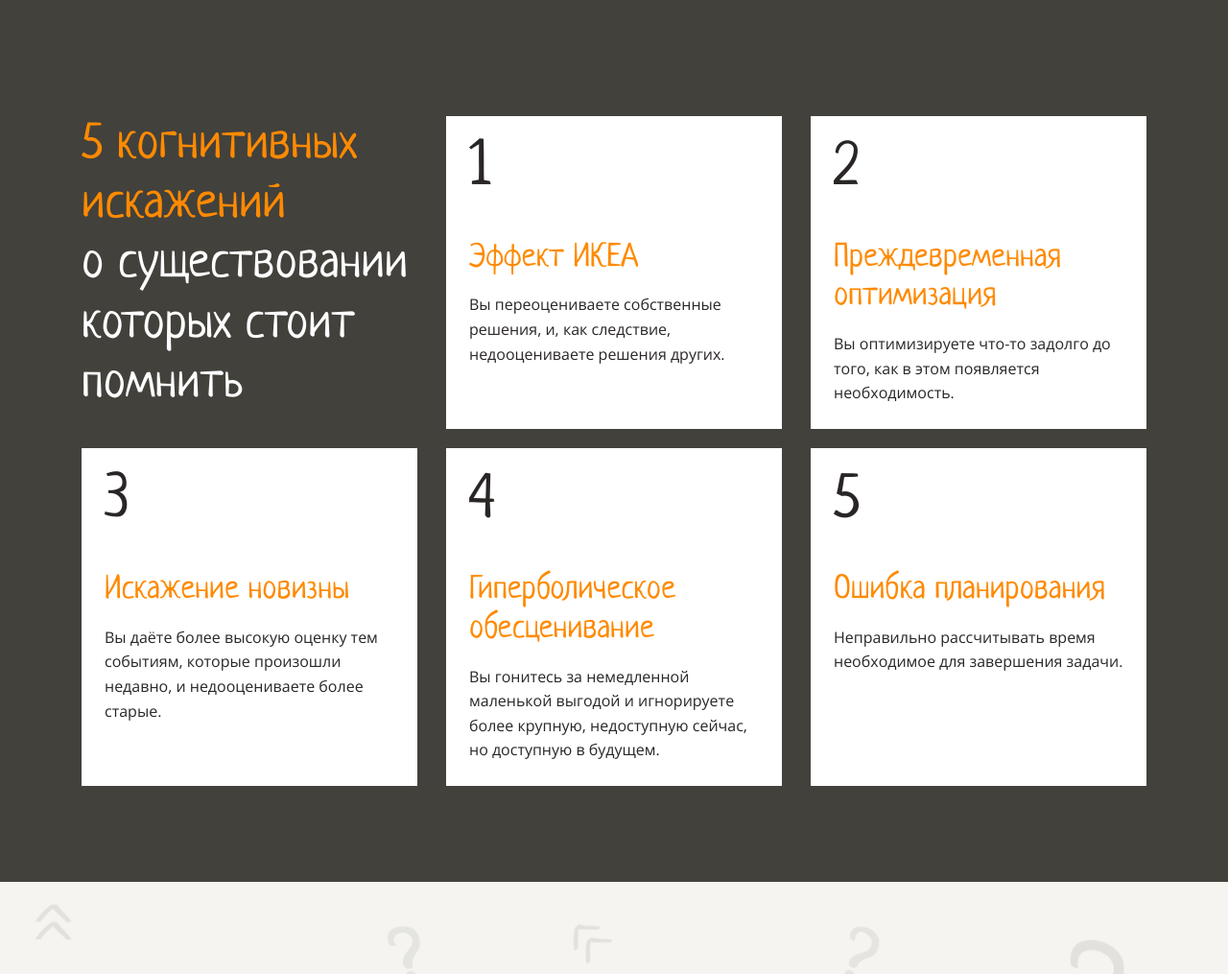
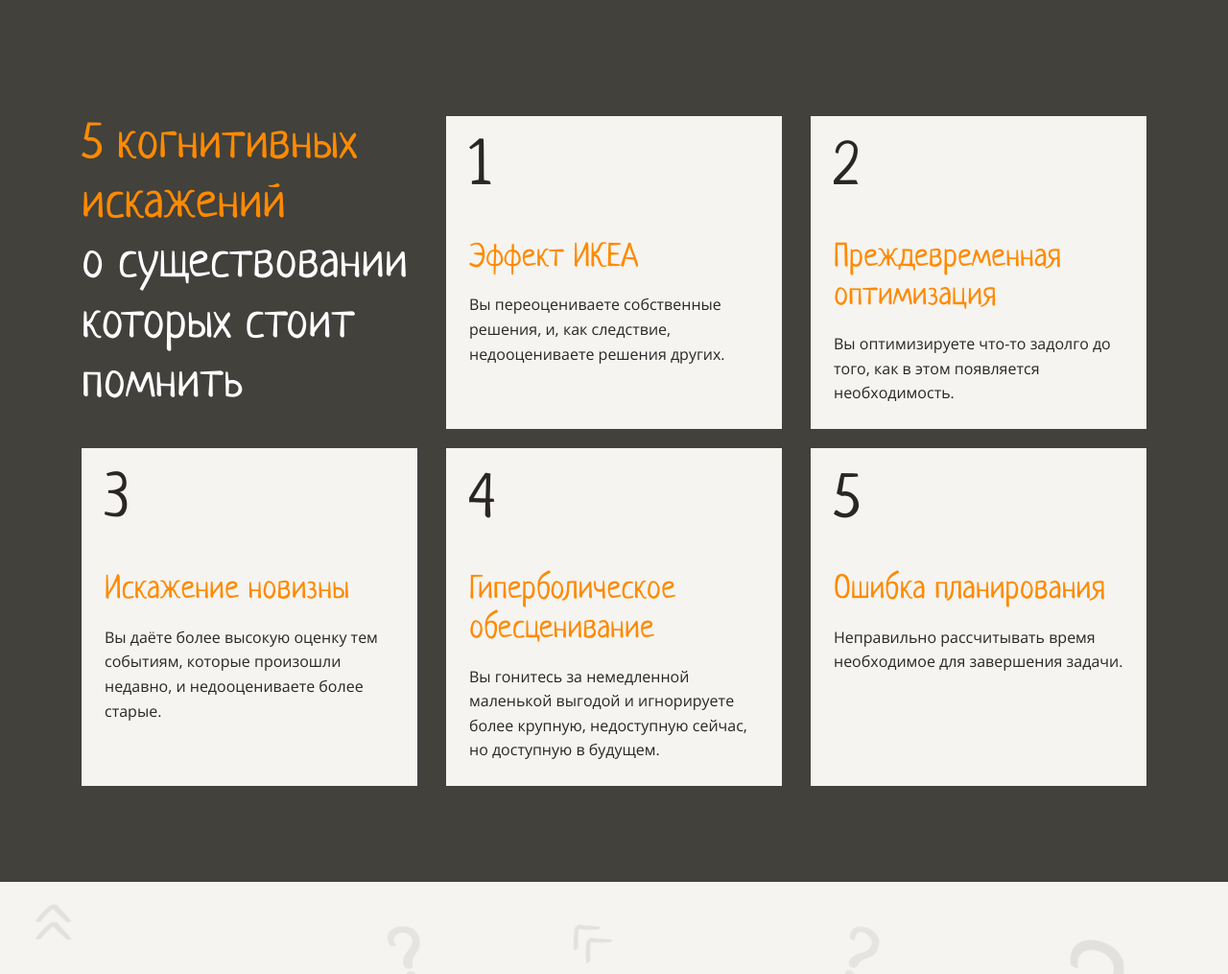
Before and after one commit to stardustvoid/layout-designer-project-lvl1, a website: page src/index.html in a window 1280 px wide. Shown: the part 1820-2835 px from the top of the page at 96% size. Drawn offline with Linux system fonts and the light colour scheme; grey boxes are pictures that could not be loaded.

Commit message:
Change card color in navigation

```diff
--- a/src/index.html
+++ b/src/index.html
@@ -72,7 +72,7 @@
 
           <a
             href="#"
-            class="square-card color-dark decoration-none background-white"
+            class="square-card color-dark decoration-none background-light"
           >
             <span class="number">1</span>
             <h3 class="color-orange">Эффект ИКЕА</h3>
@@ -83,7 +83,7 @@
           </a>
           <a
             href="#"
-            class="square-card color-dark decoration-none background-white"
+            class="square-card color-dark decoration-none background-light"
           >
             <span class="number">2</span>
             <h3 class="color-orange">Преждевременная оптимизация</h3>
@@ -94,7 +94,7 @@
           </a>
           <a
             href="#"
-            class="square-card color-dark decoration-none background-white"
+            class="square-card color-dark decoration-none background-light"
           >
             <span class="number">3</span>
             <h3 class="color-orange">Искажение новизны</h3>
@@ -105,7 +105,7 @@
           </a>
           <a
             href="#"
-            class="square-card color-dark decoration-none background-white"
+            class="square-card color-dark decoration-none background-light"
           >
             <span class="number">4</span>
             <h3 class="color-orange">Гиперболическое обесценивание</h3>
@@ -116,7 +116,7 @@
           </a>
           <a
             href="#"
-            class="square-card color-dark decoration-none background-white"
+            class="square-card color-dark decoration-none background-light"
           >
             <span class="number">5</span>
             <h3 class="color-orange">Ошибка планирования</h3>
```
